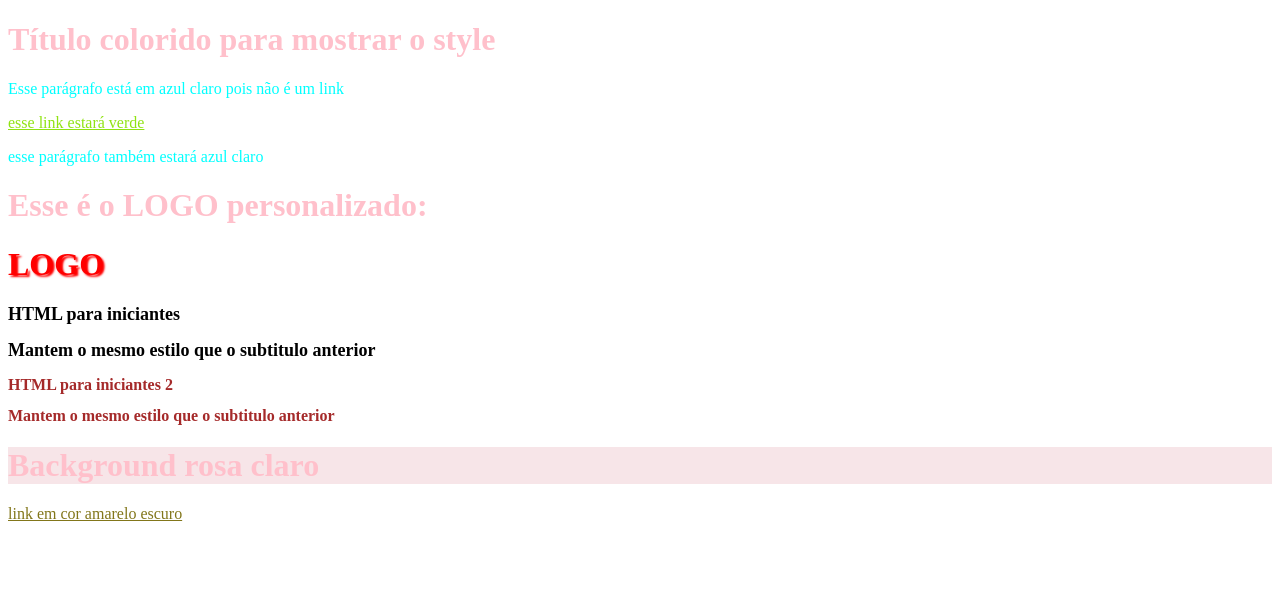
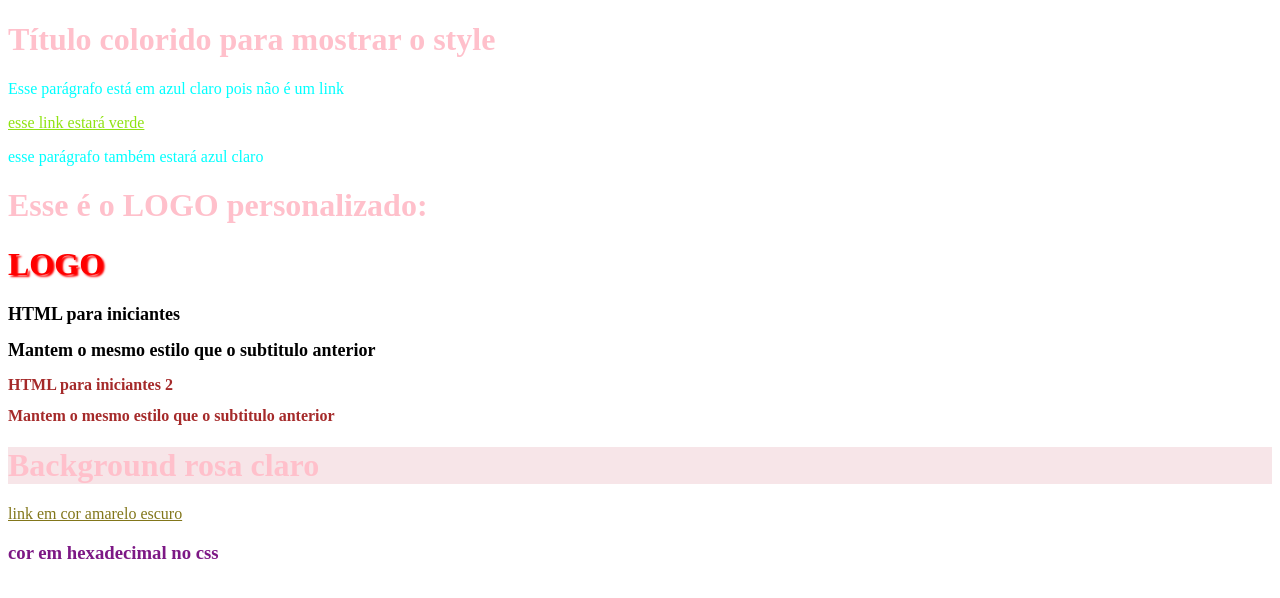
Before and after one commit to mabisjwk/atividades0509, a plain HTML site: page index.html in a window 1280 px wide. Drawn offline with Linux system fonts and the light colour scheme.

Commit message:
cor em hexadecimal (atividade 05)

```diff
--- a/estilo.css
+++ b/estilo.css
@@ -36,6 +36,7 @@ div {
     font-size: medium;
 }
 
+/* Atividade 04 - cores em background */
 .background {
 
     background-color: rgb(247, 229, 232);
@@ -44,3 +45,8 @@ div {
 .a_color{
     color: rgb(130, 118, 26);
 }
+
+/* atividade 05 - cores em hexadecimais */
+.hexa {
+    color: #7d1885;
+}
--- a/index.html
+++ b/index.html
@@ -34,5 +34,7 @@
 
     <a class="a_color" href="sla.html" >link em cor amarelo escuro</a>
 
+    <h3 class="hexa">cor em hexadecimal no css</h3>
+
 </body>
 </html>
```
